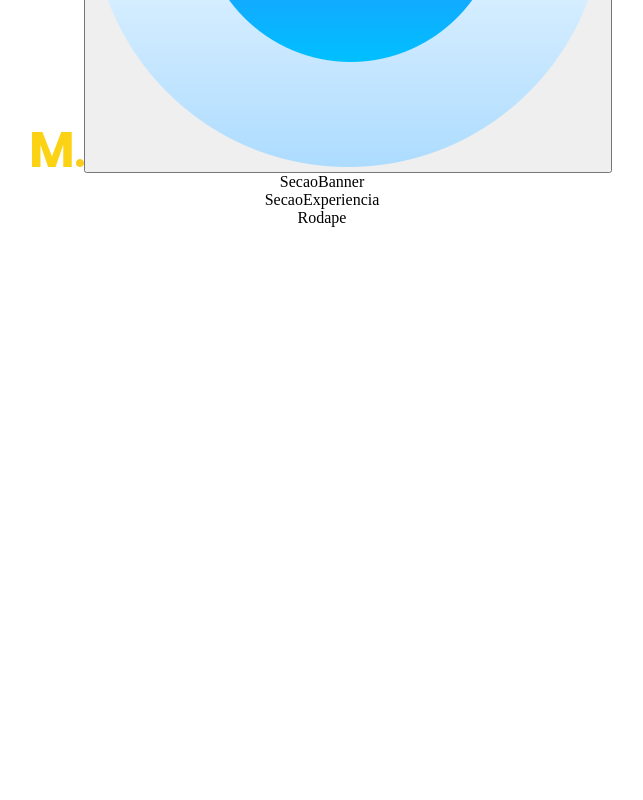
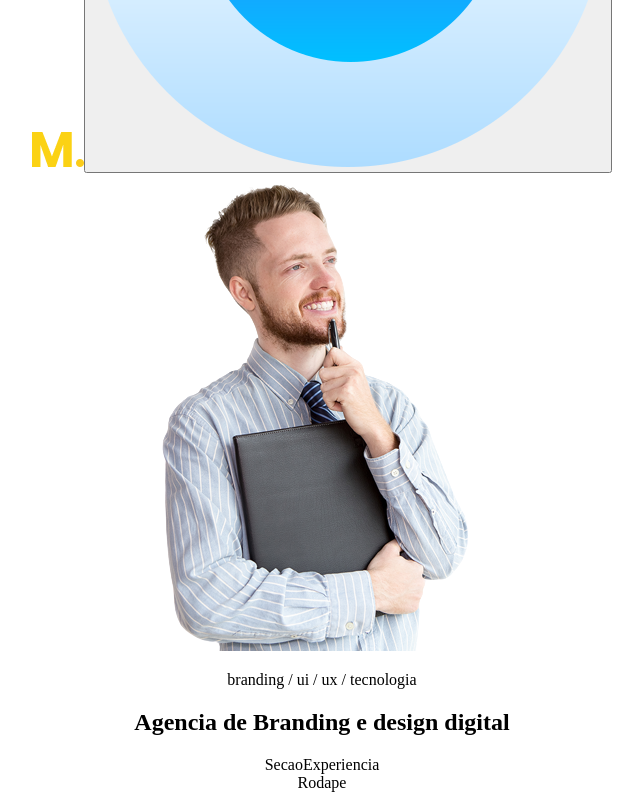
Before and after one commit to Marcos-Monte/react-agencia-design, a React (Create React App) app: page / in a window 1280 px wide. Shown: the part 356-1156 px from the top of the page, without its empty margins (318-961 px from the left). Before the commit the page ends 800 px from the top, so only its background shows below. Built offline with nearby package versions, Linux system fonts and the light colour scheme.

Commit message:
Criação do componente 'SecaoBanner'

```diff
--- a/src/Componentes/SecaoBanner/index.js
+++ b/src/Componentes/SecaoBanner/index.js
@@ -1,12 +1,18 @@
 import React from 'react';
+
+import ImagemBanner from '../../assets/banner.png';
 
 import './style.css';
 
 const SecaoBanner = () => {
     return (
-        <div>
-            SecaoBanner
-        </div>
+        <section className="banner">
+            <img src={ImagemBanner} alt="Deginer" />
+            <div className="banner-conteudo">
+                <p className="banner-conteudo-estilizado">branding / ui / ux / tecnologia</p>
+                <h1 className="banner-conteudo-titulo">Agencia de Branding <span className="conteudo-destaque">e design digital</span></h1>
+            </div>
+        </section>
     )
 }
 
```
